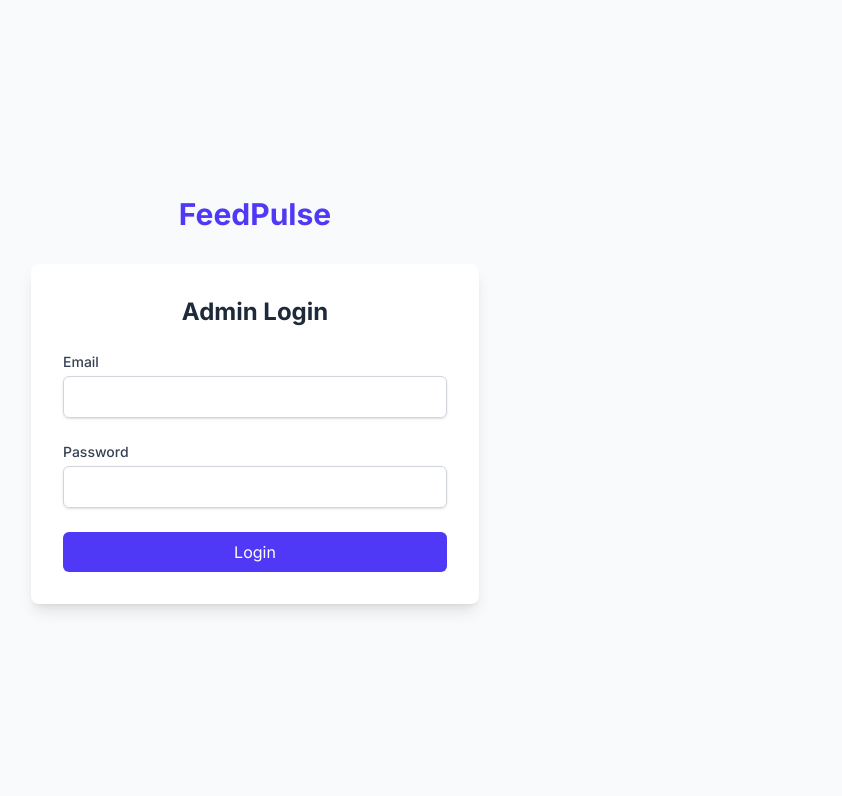
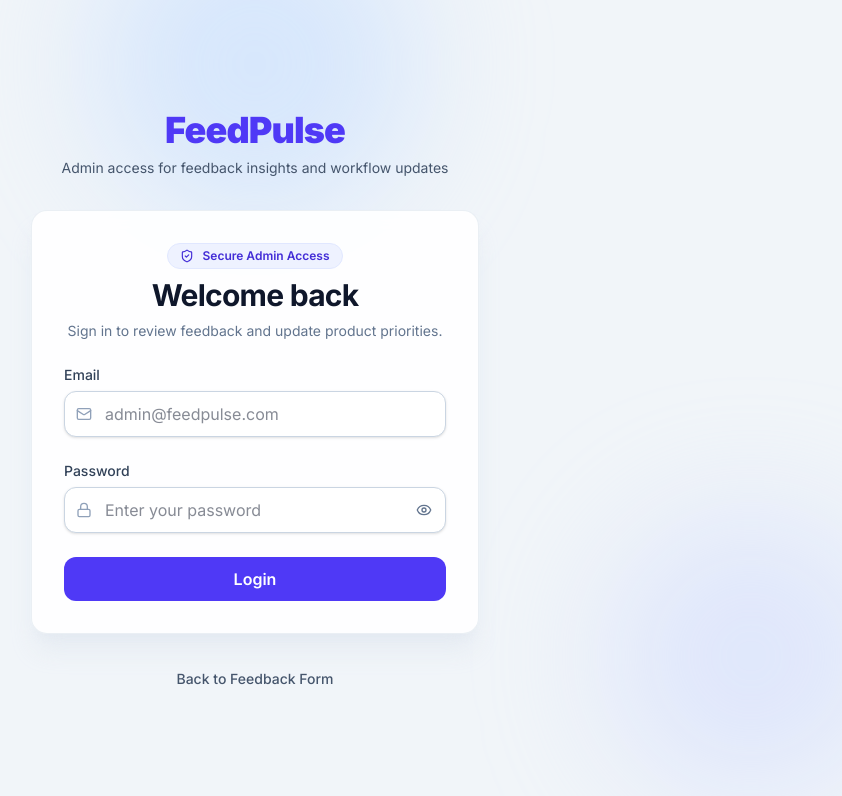
Before and after one commit to Sandul17/Feed_Pulse, a Next.js app in the folder frontend/: page /login in a window 1280 px wide. Shown: the top 796 px of the page, without its empty margins (385-1227 px from the left). Built offline with nearby package versions, Linux system fonts and the light colour scheme; no server answers.

Commit message:
Revamp login page and form UI

```diff
--- a/frontend/src/app/login/page.tsx
+++ b/frontend/src/app/login/page.tsx
@@ -3,14 +3,27 @@ import Link from 'next/link';
 
 export default function LoginPage() {
   return (
-    <main className="min-h-screen bg-gray-50 flex items-center justify-center py-12 px-4 sm:px-6 lg:px-8">
-      <div className="max-w-md w-full space-y-8">
-        <div>
-          <Link href="/" className="flex justify-center">
-            <h1 className="text-3xl font-bold text-indigo-600">FeedPulse</h1>
-          </Link>
+    <main className="relative min-h-screen overflow-hidden bg-slate-100 py-12 px-4 sm:px-6 lg:px-8">
+      <div className="pointer-events-none absolute -top-24 left-1/2 h-80 w-80 -translate-x-1/2 rounded-full bg-blue-200/50 blur-3xl" />
+      <div className="pointer-events-none absolute bottom-0 right-0 h-72 w-72 rounded-full bg-indigo-200/40 blur-3xl" />
+
+      <div className="relative mx-auto flex min-h-[calc(100vh-6rem)] w-full max-w-md items-center">
+        <div className="w-full space-y-8">
+          <div className="text-center">
+            <Link href="/" className="inline-flex items-center justify-center">
+              <h1 className="text-4xl font-black tracking-tight text-indigo-600">FeedPulse</h1>
+            </Link>
+            <p className="mt-2 text-sm text-slate-600">Admin access for feedback insights and workflow updates</p>
+          </div>
+
+          <LoginForm />
+
+          <div className="text-center">
+            <Link href="/" className="text-sm font-medium text-slate-600 transition-colors hover:text-indigo-600">
+              Back to Feedback Form
+            </Link>
+          </div>
         </div>
-        <LoginForm />
       </div>
     </main>
   );
--- a/frontend/src/components/LoginForm.tsx
+++ b/frontend/src/components/LoginForm.tsx
@@ -7,6 +7,7 @@ import toast from 'react-hot-toast';
 import api from '@/lib/api';
 import { AuthResponse } from '@/types';
 import { useRouter } from 'next/navigation';
+import { Eye, EyeOff, Lock, Mail, ShieldCheck } from 'lucide-react';
 
 const loginSchema = z.object({
   email: z.string().email('Invalid email address.'),
@@ -17,6 +18,7 @@ type LoginFormData = z.infer<typeof loginSchema>;
 
 export default function LoginForm() {
   const [isSubmitting, setIsSubmitting] = useState(false);
+  const [showPassword, setShowPassword] = useState(false);
   const { register, handleSubmit, formState: { errors } } = useForm<LoginFormData>({
     resolver: zodResolver(loginSchema),
   });
@@ -37,19 +39,63 @@ export default function LoginForm() {
   };
 
   return (
-    <form onSubmit={handleSubmit(onSubmit)} className="space-y-6 max-w-md mx-auto bg-white p-8 rounded-lg shadow-lg">
-      <h2 className="text-2xl font-bold text-center text-gray-800">Admin Login</h2>
+    <form onSubmit={handleSubmit(onSubmit)} className="max-w-md mx-auto space-y-6 rounded-2xl border border-slate-200/70 bg-white/90 p-8 shadow-xl shadow-slate-200/80 backdrop-blur">
+      <div className="space-y-2 text-center">
+        <p className="inline-flex items-center gap-2 rounded-full border border-indigo-100 bg-indigo-50 px-3 py-1 text-xs font-semibold text-indigo-700">
+          <ShieldCheck className="h-3.5 w-3.5" />
+          Secure Admin Access
+        </p>
+        <h2 className="text-3xl font-bold tracking-tight text-slate-900">Welcome back</h2>
+        <p className="text-sm text-slate-500">Sign in to review feedback and update product priorities.</p>
+      </div>
+
+      {/* <div className="rounded-xl border border-amber-200 bg-amber-50 px-4 py-3 text-left">
+        <p className="text-xs font-semibold uppercase tracking-wide text-amber-700">Login Credentials</p>
+        <p className="mt-1 text-sm text-amber-900"><span className="font-semibold">Username:</span> admin@feedpulse.com</p>
+        <p className="text-sm text-amber-900"><span className="font-semibold">Password:</span> Admin123!</p>
+      </div> */}
+
       <div>
-        <label htmlFor="email" className="block text-sm font-medium text-gray-700">Email</label>
-        <input type="email" {...register('email')} className="mt-1 block w-full rounded-md border-gray-300 shadow-sm focus:border-indigo-500 focus:ring-indigo-500 p-2 border" />
-        {errors.email && <p className="text-red-500 text-sm mt-1">{errors.email.message}</p>}
+        <label htmlFor="email" className="mb-1.5 block text-sm font-medium text-slate-700">Email</label>
+        <div className="relative">
+          <Mail className="pointer-events-none absolute left-3 top-1/2 h-4 w-4 -translate-y-1/2 text-slate-400" />
+          <input
+            id="email"
+            type="email"
+            autoComplete="email"
+            {...register('email')}
+            className="block w-full rounded-xl border border-slate-300 bg-white py-2.5 pl-10 pr-3 text-slate-900 shadow-sm outline-none transition focus:border-indigo-500 focus:ring-2 focus:ring-indigo-200"
+            placeholder="admin@feedpulse.com"
+          />
+        </div>
+        {errors.email && <p className="mt-1 text-sm text-rose-600">{errors.email.message}</p>}
       </div>
+
       <div>
-        <label htmlFor="password" className="block text-sm font-medium text-gray-700">Password</label>
-        <input type="password" {...register('password')} className="mt-1 block w-full rounded-md border-gray-300 shadow-sm focus:border-indigo-500 focus:ring-indigo-500 p-2 border" />
-        {errors.password && <p className="text-red-500 text-sm mt-1">{errors.password.message}</p>}
+        <label htmlFor="password" className="mb-1.5 block text-sm font-medium text-slate-700">Password</label>
+        <div className="relative">
+          <Lock className="pointer-events-none absolute left-3 top-1/2 h-4 w-4 -translate-y-1/2 text-slate-400" />
+          <input
+            id="password"
+            type={showPassword ? 'text' : 'password'}
+            autoComplete="current-password"
+            {...register('password')}
+            className="block w-full rounded-xl border border-slate-300 bg-white py-2.5 pl-10 pr-11 text-slate-900 shadow-sm outline-none transition focus:border-indigo-500 focus:ring-2 focus:ring-indigo-200"
+            placeholder="Enter your password"
+          />
+          <button
+            type="button"
+            onClick={() => setShowPassword((prev) => !prev)}
+            className="absolute right-2.5 top-1/2 -translate-y-1/2 rounded-md p-1 text-slate-500 transition hover:bg-slate-100 hover:text-slate-700"
+            aria-label={showPassword ? 'Hide password' : 'Show password'}
+          >
+            {showPassword ? <EyeOff className="h-4 w-4" /> : <Eye className="h-4 w-4" />}
+          </button>
+        </div>
+        {errors.password && <p className="mt-1 text-sm text-rose-600">{errors.password.message}</p>}
       </div>
-      <button type="submit" disabled={isSubmitting} className="w-full bg-indigo-600 text-white py-2 px-4 rounded-md hover:bg-indigo-700 disabled:bg-gray-400 transition-colors">
+
+      <button type="submit" disabled={isSubmitting} className="w-full rounded-xl bg-indigo-600 py-2.5 px-4 font-semibold text-white transition hover:bg-indigo-700 disabled:cursor-not-allowed disabled:bg-slate-400">
         {isSubmitting ? 'Logging in...' : 'Login'}
       </button>
     </form>
```
